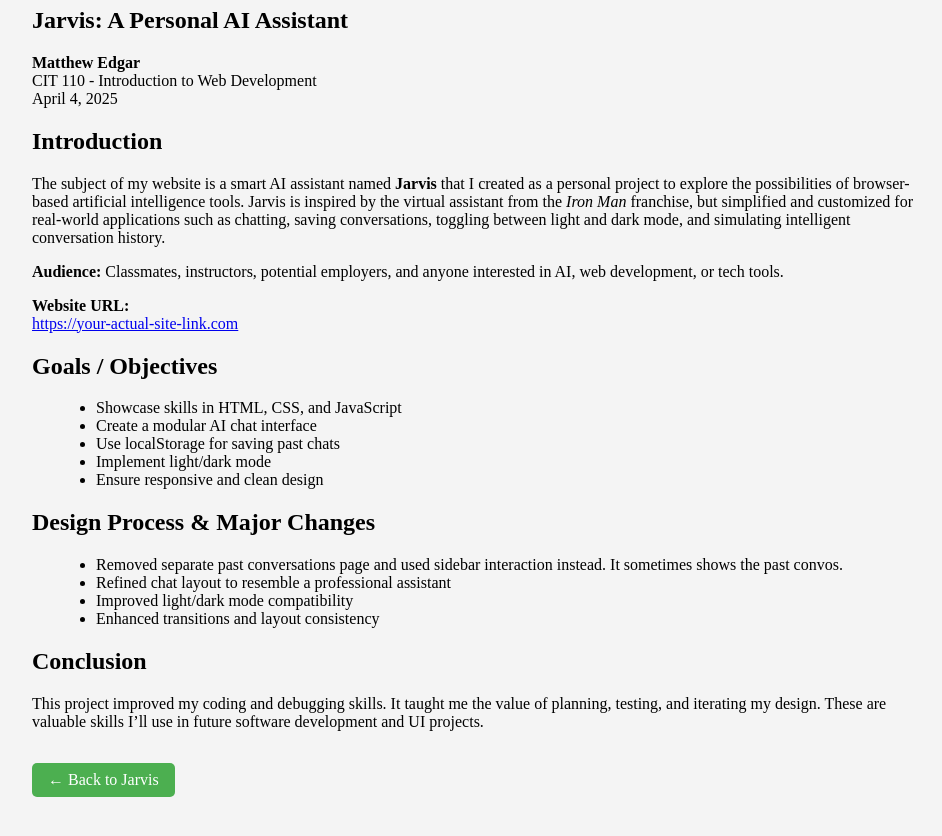
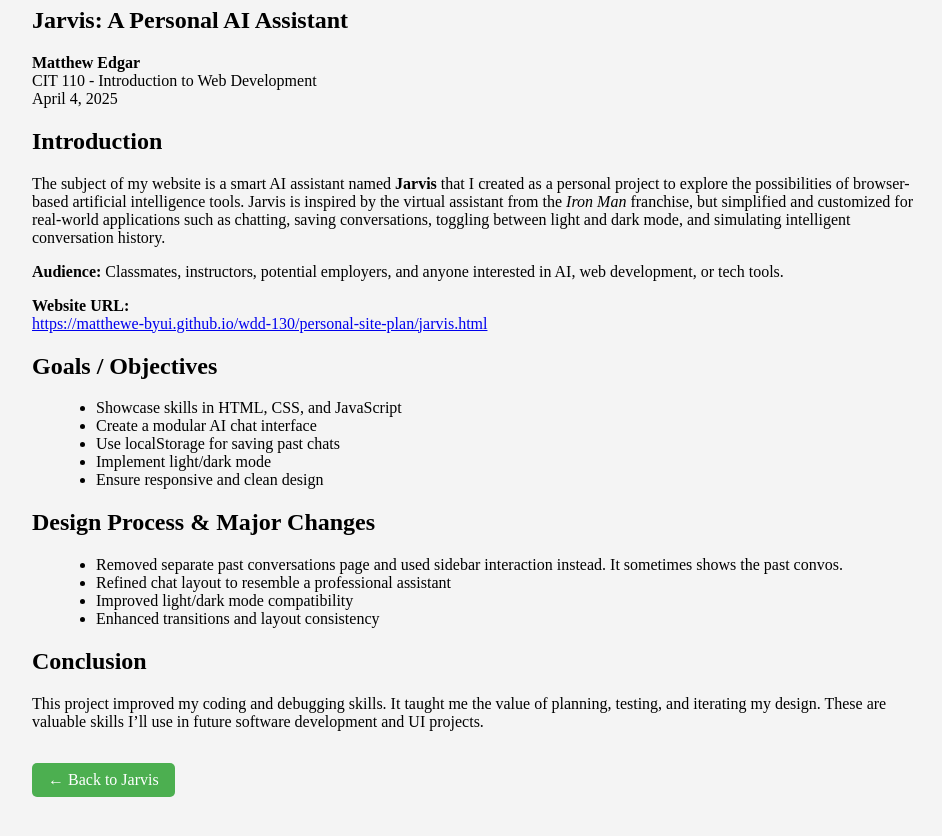
Before and after one commit to matthewE-byui/wdd-130, a plain HTML site: page personal-site-plan/final_report.html in a window 1280 px wide. Shown: the whole page, without its empty margins (158-1100 px from the left). Drawn offline with Linux system fonts and the light colour scheme; files that its build step writes are made by us from their sources.

Commit message:
i messed up the link

```diff
--- a/personal-site-plan/final_report.html
+++ b/personal-site-plan/final_report.html
@@ -35,7 +35,7 @@
       <p><strong>Audience:</strong> Classmates, instructors, potential employers, and anyone interested in AI, web development, or tech tools.</p>
 
       <p><strong>Website URL:</strong><br>
-      <a href="https://your-actual-site-link.com" target="_blank">https://your-actual-site-link.com</a></p>
+      <a href="https://matthewe-byui.github.io/wdd-130/personal-site-plan/jarvis.html" target="_blank">https://matthewe-byui.github.io/wdd-130/personal-site-plan/jarvis.html</a></p>
 
       <h2>Goals / Objectives</h2>
       <ul>
```
